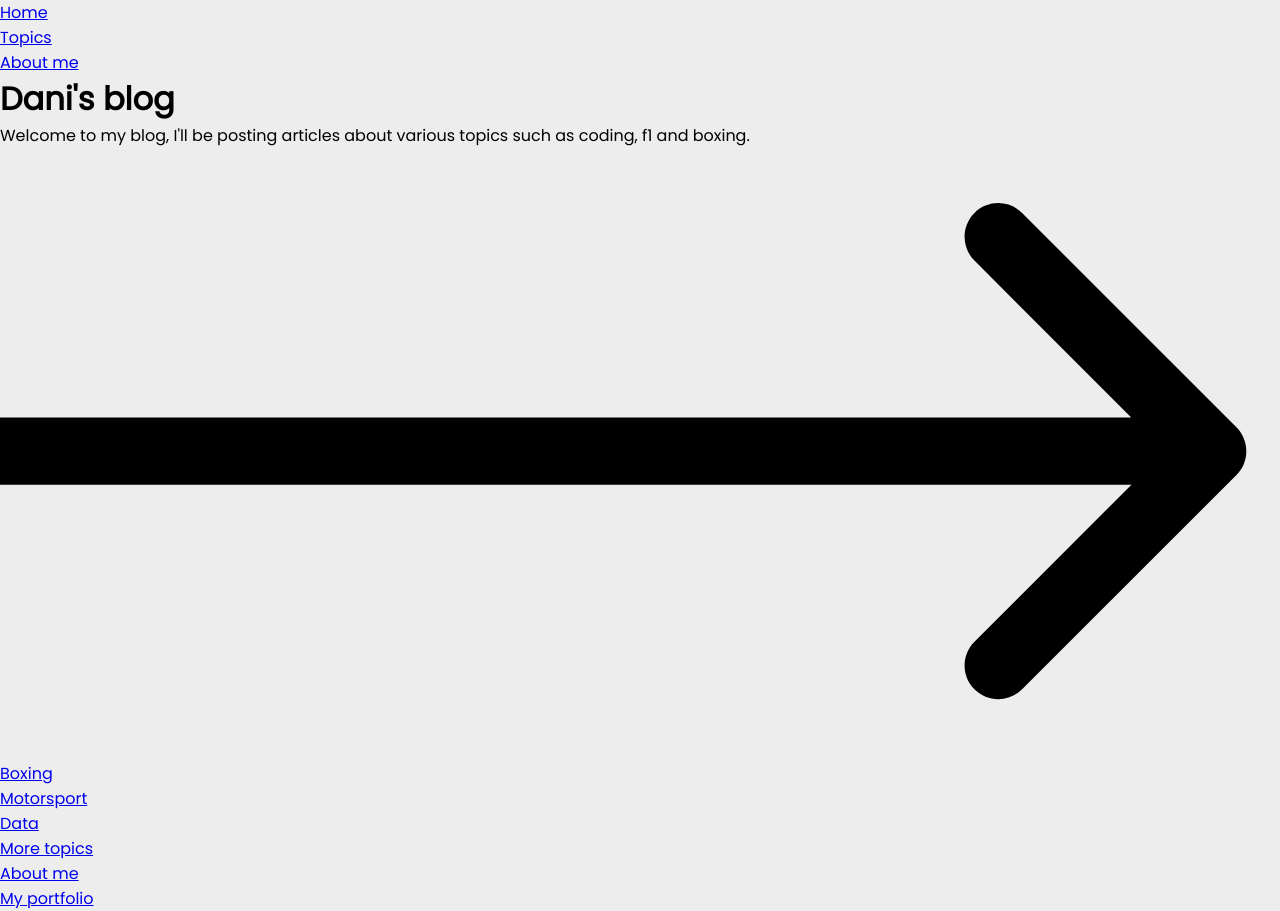
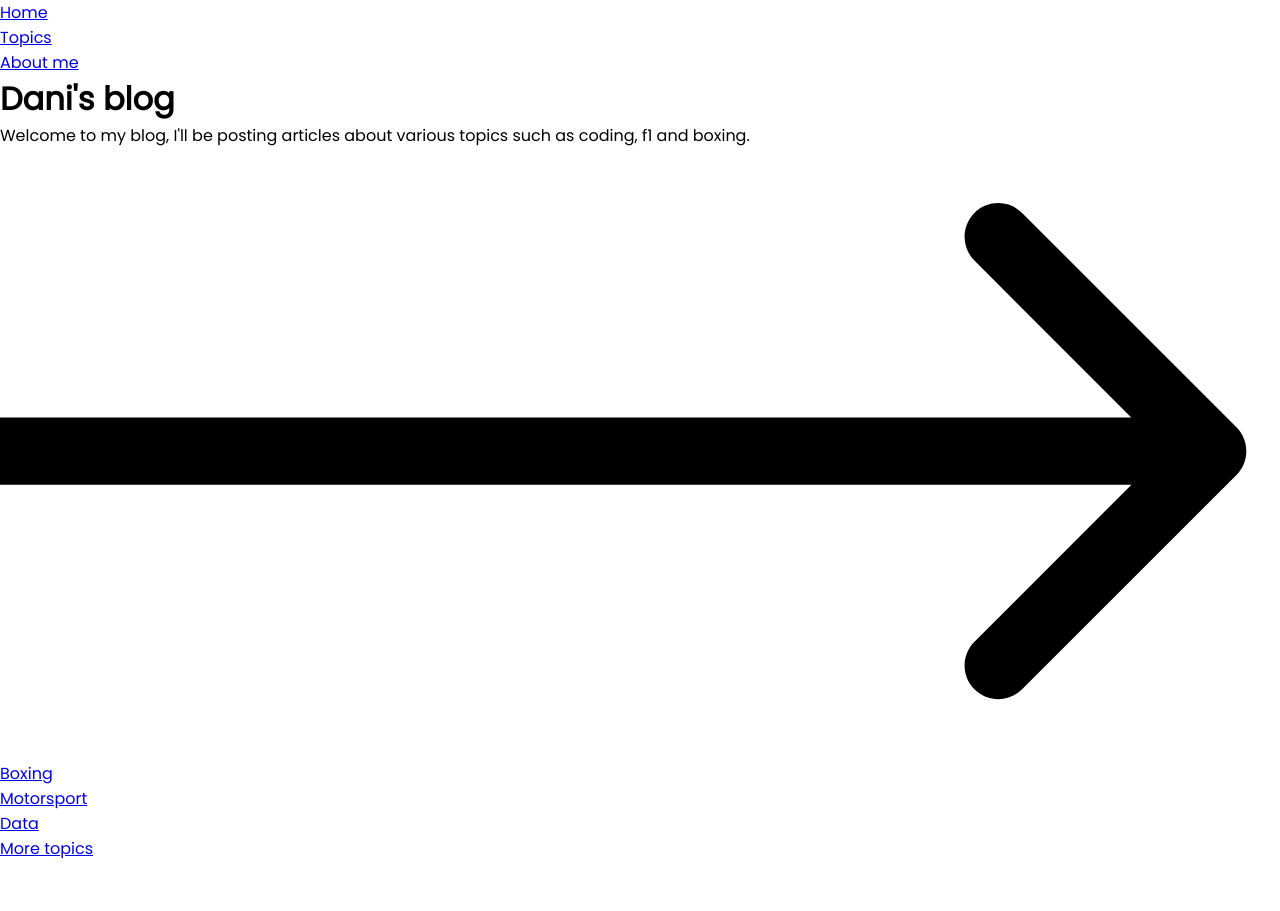
Before and after one commit to VarmiloVA/Django-portfolio, a Django app: page /blog/ in a window 1280 px wide. After the commit the page ends 859 px from the top, so only its background shows below. Run offline with Django 4.2, Linux system fonts and the light colour scheme.

Commit message:
Index.html refactored

```diff
--- a/blog/static/blog/css/about.css
+++ b/blog/static/blog/css/about.css
@@ -3,7 +3,7 @@
 
 body.about_me {
     color: #e0f1ee;
-    background-color: #222;
+    background-color: #ededed;
     margin: 5% auto;
 }
 
--- a/blog/static/blog/css/base.css
+++ b/blog/static/blog/css/base.css
@@ -4,5 +4,5 @@
 }
 
 * {
-    background-color: #ededed;
+    background-color: white;
 }
--- a/blog/templates/blog/about_me.html
+++ b/blog/templates/blog/about_me.html
@@ -28,7 +28,7 @@
     </div>
 
     <div class="stats">
-        <img align="center" src="https://github-readme-stats.vercel.app/api/top-langs/?username=VarmiloVA&theme=dracula" />
+
     </div>
 
     <hr class="dots"/>
--- a/blog/templates/blog/index.html
+++ b/blog/templates/blog/index.html
@@ -19,9 +19,9 @@
         <header>
             <a href="index.html" src="{% static 'blog/img/logo.png' %}" alt="Varmilo logo"></a>
             <ul>
-                <li><a class="active" href="index.html">Home</a></li>
-                <li><a href="topics.html">Topics</a></li>
-                <li><a href="about_me.html">About me</a></li>
+                <li><a class="active" href="{% url 'blog:index' %}">Home</a></li>
+                <li><a href="{% url 'blog:topics' %}">Topics</a></li>
+                <li><a href="#">About me</a></li>
             </ul>
         </header>
 
@@ -38,60 +38,44 @@
                     </svg>
                 </div>
                 <div class="links">
+                <!-- modificar los divs clickeables
+                https://stackoverflow.com/questions/8160494/how-to-make-a-whole-div-clickable-in-html-and-css-without-javascript -->
                     <div class="specific-topics">
                         <!--Boxing as topic has id=4-->
-                        <a href="{% url 'blog:topic' topic_id=4 %}">
-                            <div class="topic1">
-
+                        <div class="topic1">
+                            <a href="{% url 'blog:topic' topic_id=4 %}">
                                 <div class="topic-details">
                                     <p>Boxing</p>
                                 </div>
-                            </div>
-                        </a>
+                            </a>
+                        </div>
 
 
                         <!--Motorsport as topic has id=2-->
-                        <a href="{% url 'blog:topic' topic_id=2 %}">
-                            <div class="topic2">
+                        <div class="topic2">
+                             <a href="{% url 'blog:topic' topic_id=2 %}">
                                 <div class="topic-details">
                                     <p>Motorsport</p>
                                 </div>
-                            </div>
-                        </a>
+                            </a>
+                        </div>
+
 
 
                         <!--Data as topic has id=1-->
-                        <a href="{% url 'blog:topic' topic_id=1 %}">
-                            <div class="topic3">
+
+                        <div class="topic3">
+                            <a href="{% url 'blog:topic' topic_id=1 %}">
                                 <div class="topic-details">
                                     <p>Data</p>
                                 </div>
-                            </div>
-                        </a>
+                            </a>
+                        </div>
+
                     </div>
 
                     <div class="other-topics">
                         <a href="{% url 'blog:topics' %}">More topics</a>
-                    </div>
-
-                    <div class="other-links">
-                        <!-- <a href=" url 'portfolio:about' "> -->
-                        <a href="#">
-                            <div class="about-me">
-                                <div class="about-details">
-                                    <p>About me</p>
-                                </div>
-                            </div>
-                        </a>
-
-                        <!-- <a href=" url 'portfolio:portfolio' "> -->
-                        <a href="#">
-                            <div class="portfolio">
-                                <div class="portfolio-details">
-                                    <p>My portfolio</p>
-                                </div>
-                            </div>
-                        </a>
                     </div>
                 </div>
             </div>
```
